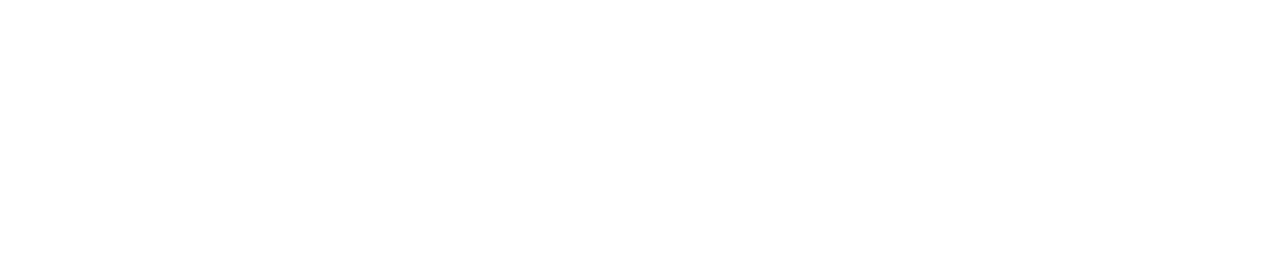
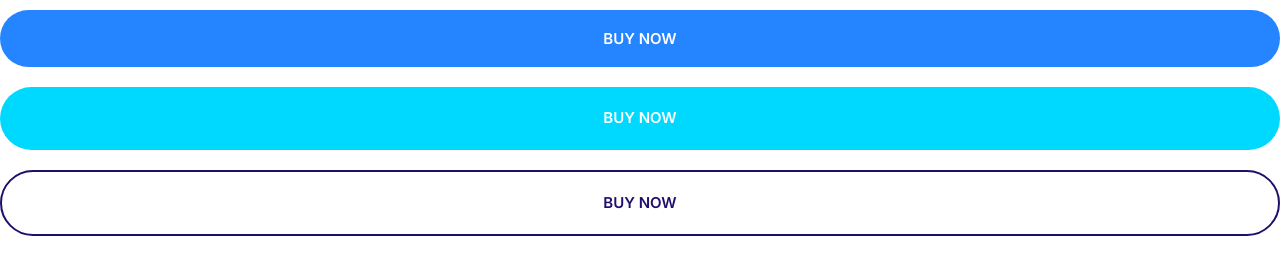
Before and after one commit to Sara-pyon/Sarapyon, a plain HTML site: page CSS3 Series: Part 3/index.html in a window 1280 px wide. Drawn offline with Linux system fonts and the light colour scheme.

Commit message:
Build a button component

```diff
--- a/CSS3 Series: Part 3/css/styles.css
+++ b/CSS3 Series: Part 3/css/styles.css
@@ -4,6 +4,9 @@
     --color-accent: #ff3400;
     --color-heading: #210e6b;
     --color-body: #918ca4;
+}
+*,*::before,*::after{
+    box-sizing: border-box;
 }
 
 /*Typografy*/
@@ -150,3 +153,54 @@ a{
     justify-content: center;
     align-items: center;
 }
+
+/*buttons*/
+.btn{
+    border-radius: 40px;
+    border: 0;
+    cursor: pointer;
+    font-size: 1.8rem;
+    font-weight: 600;
+    padding: 2rem 3rem;
+    margin: 1rem 0;
+    text-transform: uppercase;
+    white-space: nowrap;
+    text-align: center;
+}
+
+.btn--primary{
+    background: var(--color-primary);
+    color:#fff;
+}
+.btn--primary:hover{
+    background:#20096e;
+}
+.btn--secondary{
+    background: var(--color-secondary);
+    color:#fff;
+}
+.btn--secondary:hover{
+    background:#03c4e6;
+}
+.btn--accent{
+    background: var(--color-accent);
+    color:#fff;
+}
+.btn--accent:hover{
+    background:#eb3203;
+}
+.btn--block{
+    width: 100%;
+    display: inline-block;
+}
+.btn--outline{
+    background: #fff;
+    color: var(--color-heading);
+    border: 2px solid var(--color-heading);
+}
+
+@media screen and (min-width:1024px) {
+    .btn{
+        font-size: 1.5rem;
+    }
+}
--- a/CSS3 Series: Part 3/index.html
+++ b/CSS3 Series: Part 3/index.html
@@ -11,6 +11,9 @@
     <link rel="stylesheet" href="css/styles.css">
 </head>
 <body>
+    <button class="btn btn--primary btn--block">buy now</button>
+    <a href="" class="btn btn--secondary btn--block">buy now</a>
+    <a href="" class="btn btn--outline btn--block">Buy Now</a>
 
 </body>
 </html>
```
